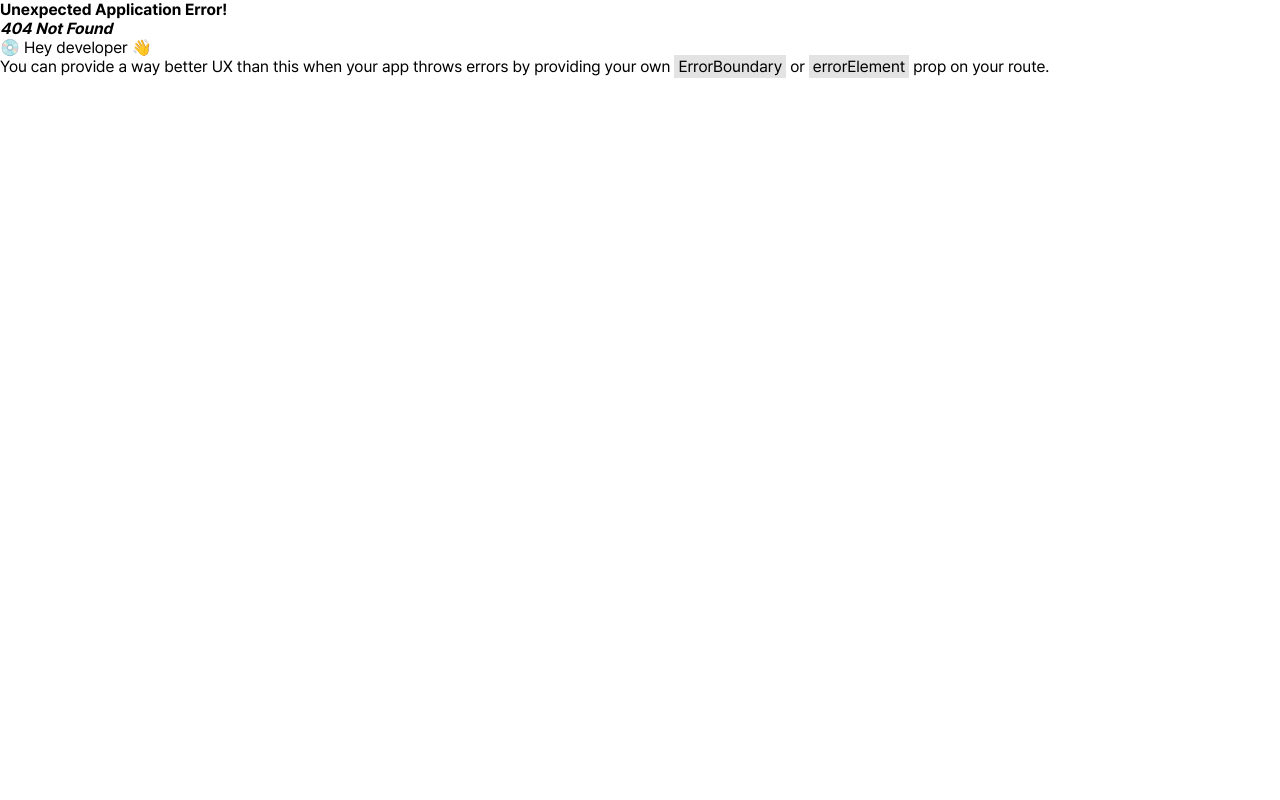
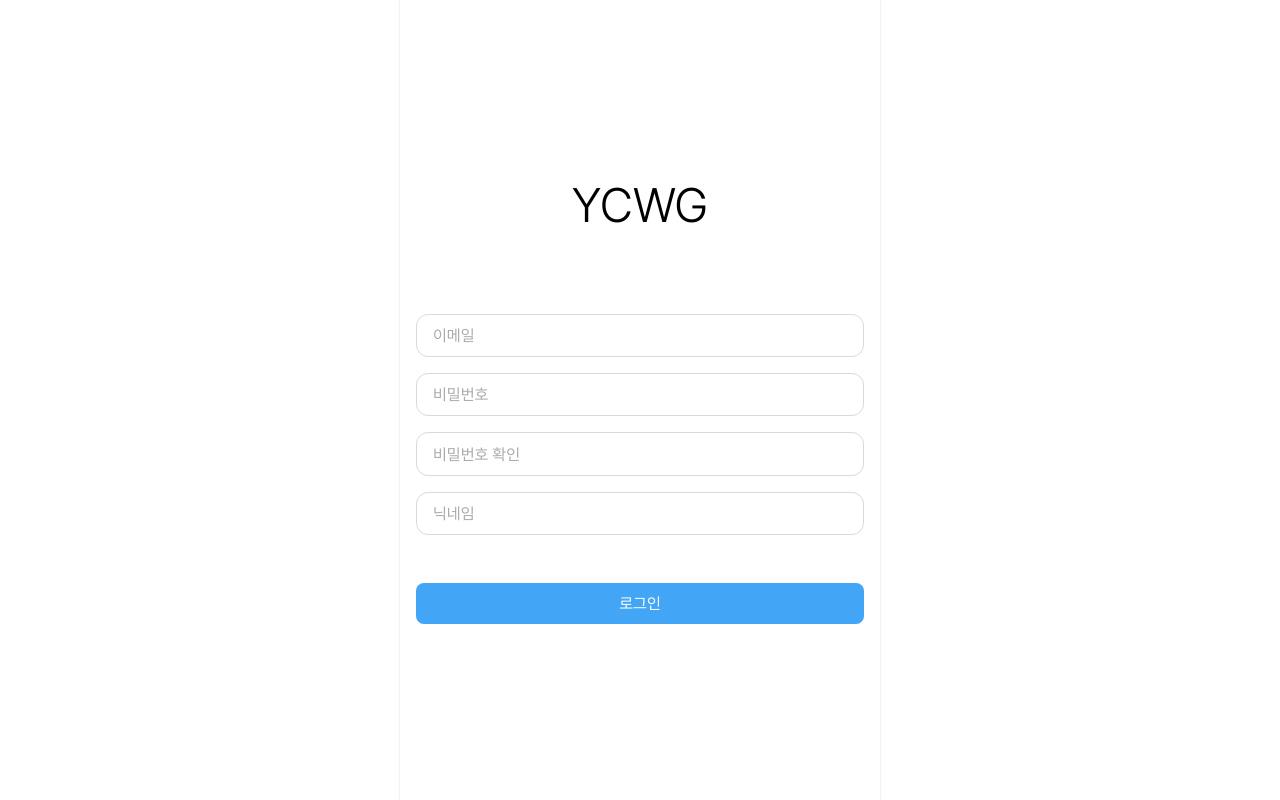
Before and after one commit to YCWG/YCWG-FrontEnd, a React (Vite) app: page /signup in a window 1280 px wide. Before the commit this address had no page. Built offline with nearby package versions, Linux system fonts and the light colour scheme.

Commit message:
feat: add signup page

```diff
--- a/src/features/auth/components/SigninForm/index.tsx
+++ b/src/features/auth/components/SigninForm/index.tsx
@@ -1,12 +1,21 @@
+import useAuth from '@features/auth/hooks/useAuth'
 import { Input, Button } from '@components'
 import * as S from './style'
 
 const SigninForm = () => {
+  const { onSubmit, register } = useAuth()
+
   return (
-    <S.Wrapper>
+    <S.Wrapper onSubmit={onSubmit}>
       <S.InputWrapper>
-        <Input placeholder='이메일' />
-        <Input placeholder='비밀번호' />
+        <Input
+          {...register('email', { required: true })}
+          placeholder='이메일'
+        />
+        <Input
+          {...register('password', { required: true })}
+          placeholder='비밀번호'
+        />
       </S.InputWrapper>
       <Button type='submit'>로그인</Button>
     </S.Wrapper>
--- a/src/features/auth/components/SignupForm/index.tsx
+++ b/src/features/auth/components/SignupForm/index.tsx
@@ -1,12 +1,29 @@
+import useAuth from '@features/auth/hooks/useAuth'
 import { Input, Button } from '@components'
 import * as S from './style'
 
 const SignupForm = () => {
+  const { register, onSubmit } = useAuth()
+
   return (
-    <S.Wrapper>
+    <S.Wrapper onSubmit={onSubmit}>
       <S.InputWrapper>
-        <Input placeholder='이메일' />
-        <Input placeholder='비밀번호' />
+        <Input
+          {...register('email', { required: true })}
+          placeholder='이메일'
+        />
+        <Input
+          {...register('password', { required: true })}
+          placeholder='비밀번호'
+        />
+        <Input
+          {...register('passwordConfirm', { required: true })}
+          placeholder='비밀번호 확인'
+        />
+        <Input
+          {...register('nickname', { required: true })}
+          placeholder='닉네임'
+        />
       </S.InputWrapper>
       <Button type='submit'>로그인</Button>
     </S.Wrapper>
--- a/src/pages/Login.tsx
+++ b/src/pages/Signin.tsx
@@ -1,7 +1,7 @@
 import { SigninForm, Title } from '@features/auth'
 import * as L from '@layouts'
 
-const Login = () => {
+const Signin = () => {
   return (
     <L.AuthLayout>
       <Title />
@@ -10,4 +10,4 @@ const Login = () => {
   )
 }
 
-export default Login
+export default Signin
--- /dev/null
+++ b/src/pages/Signup.tsx
@@ -0,0 +1,13 @@
+import { SignupForm, Title } from '@features/auth'
+import * as L from '@layouts'
+
+const Signup = () => {
+  return (
+    <L.AuthLayout>
+      <Title />
+      <SignupForm />
+    </L.AuthLayout>
+  )
+}
+
+export default Signup
--- a/src/pages/index.ts
+++ b/src/pages/index.ts
@@ -1 +1,2 @@
-export { default as Login } from './Login'
+export { default as Signin } from './Signin'
+export { default as Signup } from './Signup'
```
Also changed, not shown: src/App.tsx (+6 -2 lines).
